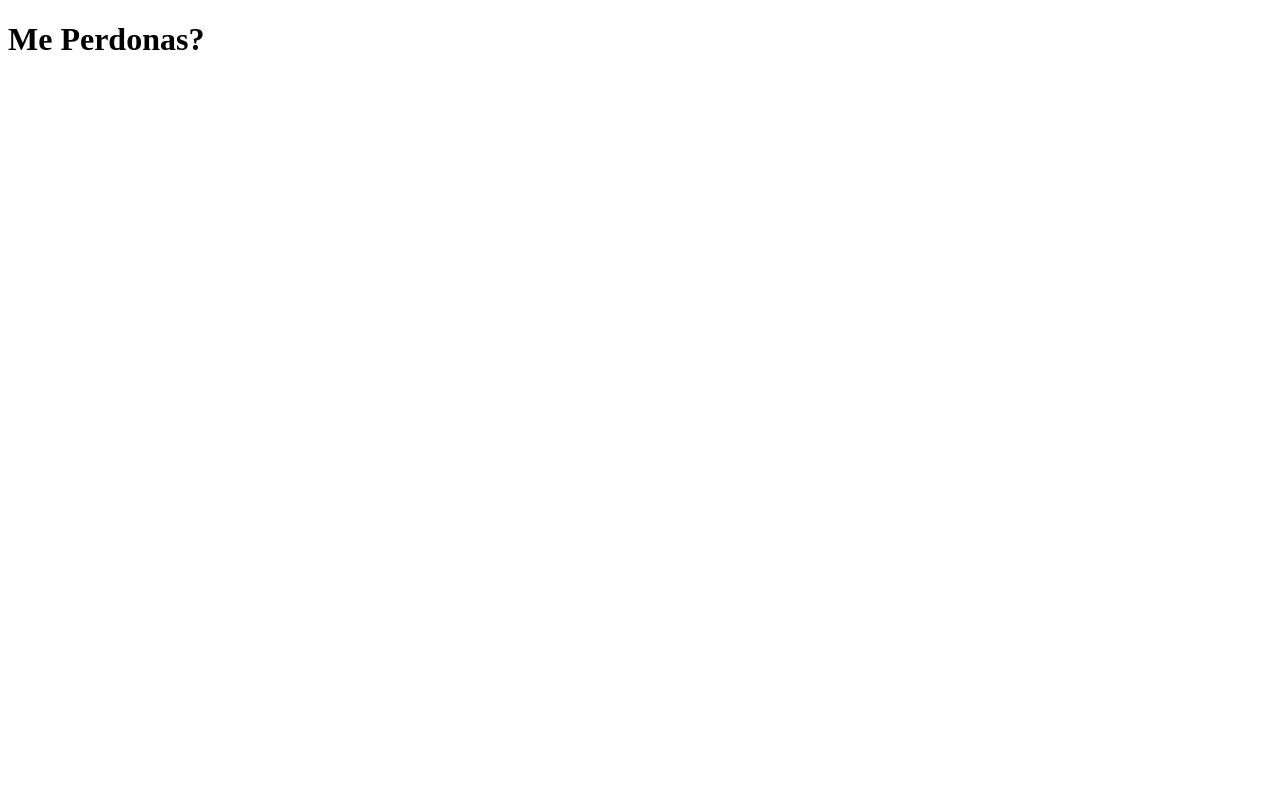
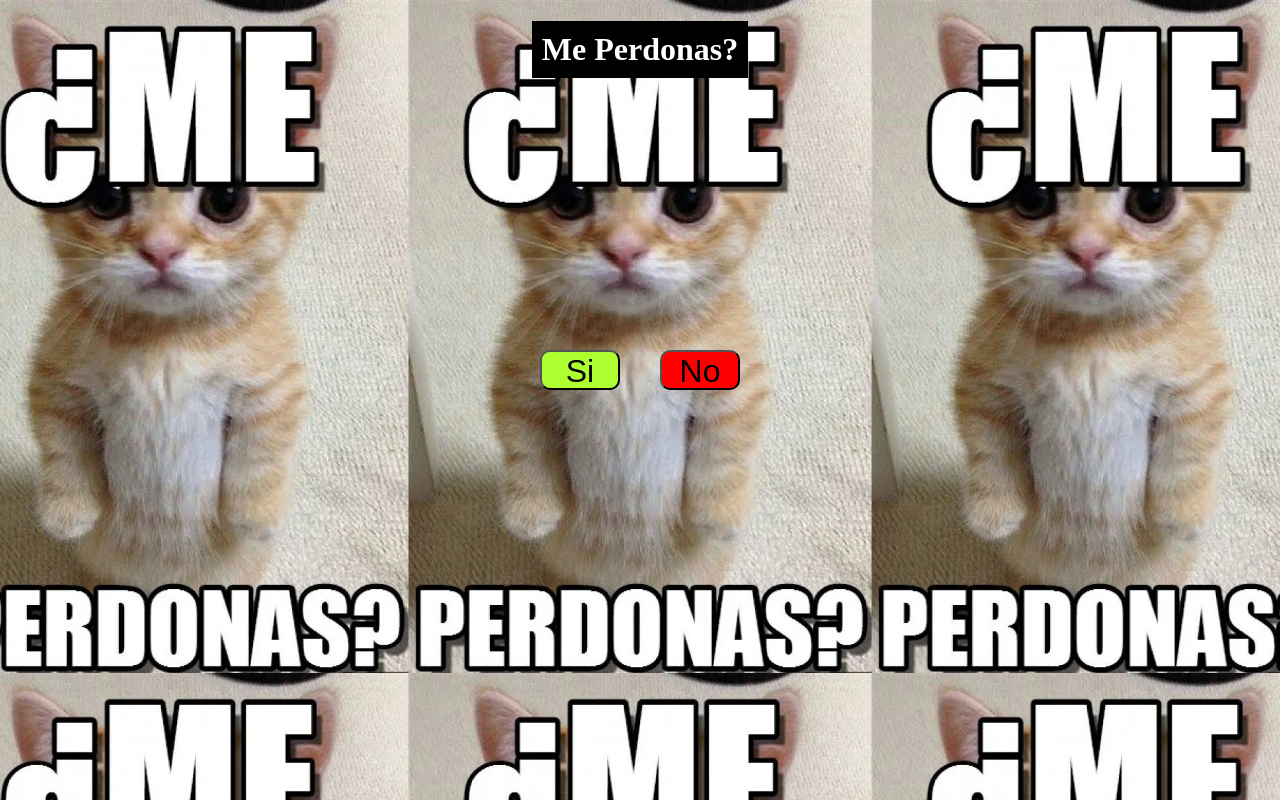
Before and after one commit to IkerRico/MePerdonasRepository, a plain HTML site: page index.html in a window 1280 px wide. Drawn offline with Linux system fonts and the light colour scheme; some packages are replaced by stand-ins of ours; a script that the page names is missing.

Commit message:
Finalizado proyecto

```diff
--- a/index.html
+++ b/index.html
@@ -3,9 +3,28 @@
 <head>
     <meta charset="UTF-8">
     <meta name="viewport" content="width=device-width, initial-scale=1.0">
-    <title>Me Perdonas?</title>
+    <title>lof u</title>
+    <script src="https://cdn.jsdelivr.net/npm/sweetalert2@11"></script>
+    <link rel="stylesheet" href="me_perdonas.css">
+
+
+    <style>
+        #No {
+    grid-row: 5;
+    grid-column: 6;
+}
+    </style>
 </head>
 <body>
-    <h1>Me Perdonas?</h1>
+        <div>
+            <p id="p" hidden>Yo tambien te amo</p>
+        <h1 id="1">Me Perdonas?</h1>
+        <section>
+        <button id="Si">Si</button>
+        <button id="No">No</button>
+    </section>
+    </div>
+
+    <script src="me_perdonas.js"></script>
 </body>
 </html>
--- /dev/null
+++ b/me_perdonas.css
@@ -0,0 +1,60 @@
+div {
+    display: flex;
+    flex-direction: column;
+    align-items: center;
+}
+
+
+h1 {
+    padding: 10px;
+    color: white;
+    background-color: black;
+}
+
+
+
+button {
+    width: 80px;
+    height: 40px;
+    background-color: greenyellow;
+    border-radius: 10px;
+    font-size: xx-large;
+
+}
+
+#Si {
+    grid-row:  5;
+    grid-column: 5;
+}
+
+#No {
+    grid-row: 5;
+    grid-column: 6;
+    background-color: red;
+
+}
+
+section {
+    display: grid;
+    grid-template-columns: 10% 10% 10% 10% 10% 10% 10% 10% 10% 10%;
+    grid-template-rows: 10% 10% 10% 10% 10% 10% 10% 10% 10% 10%;
+    width: 1200px;
+    height: 600px;
+    align-items: center;
+    justify-items: center;
+}
+
+body {
+    max-width: 1200px;
+    max-height: 673px;
+    margin: 0 auto;
+    background-image: url(meperdonas.jpg);
+    background-size: contain;
+    background-position: center;
+}
+
+p {
+    font-size: xx-large;
+    justify-content: center;
+    color: pink;
+}
--- /dev/null
+++ b/me_perdonas.js
@@ -0,0 +1,24 @@
+let nob = document.getElementById("No")
+
+nob.addEventListener("mousemove", function() {
+    let alto = random(1,10)
+    let ancho = random(1,10)
+    console.log(alto, ancho)
+    nob.style.gridRow = alto;
+    nob.style.gridColumn = ancho;
+
+    })
+
+
+function random(min,max) {
+    let numero = Math.floor(Math.random() * (max - min + 1) + min)
+    return numero
+}
+
+let sib = document.getElementById("Si")
+
+sib.addEventListener("click", function() {
+    Swal.fire({
+        imageUrl: "tamo.jpg",
+      });
+})
```
Also changed, not shown: meperdonas.jpg (added), tamo.jpg (added).
